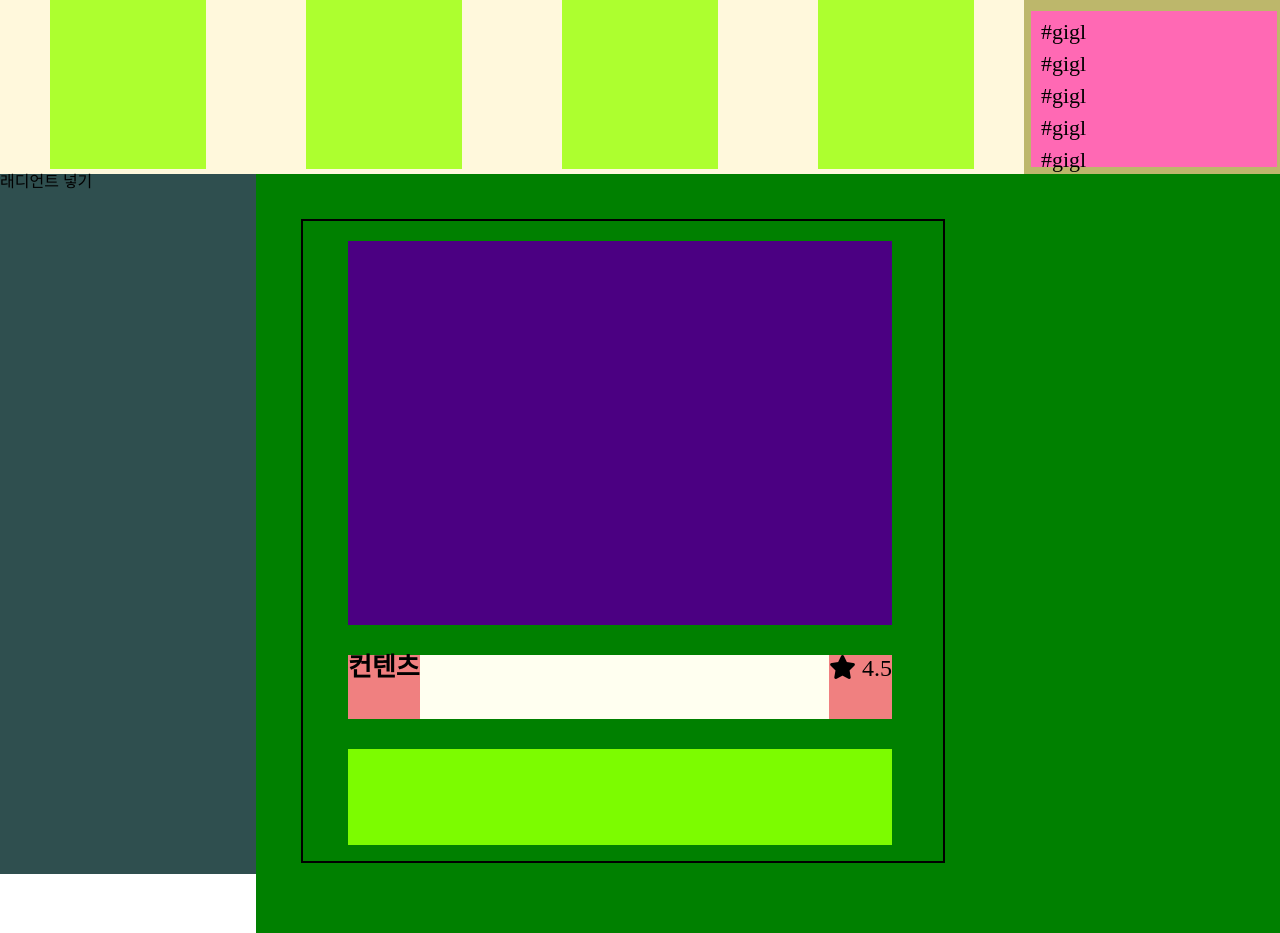
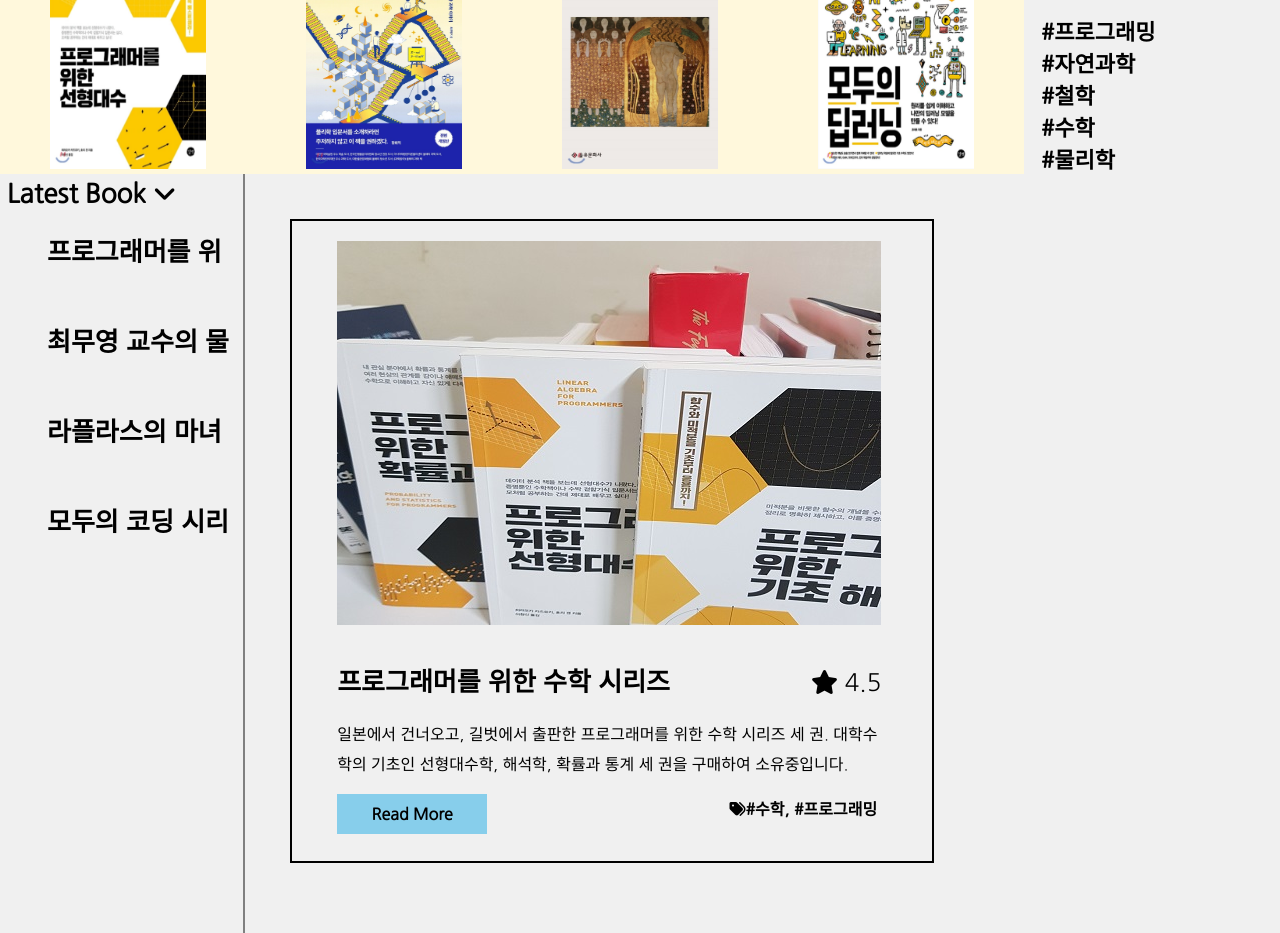
Before and after one commit to Chainruledydx/HtmlWebProgrammingPrac, a plain HTML site: page index.html in a window 1280 px wide. Shown: the part 98-1031 px from the top of the page. Drawn offline with Linux system fonts and the light colour scheme.

Commit message:
checkpoint(middle)
complete(50%)

```diff
--- a/css/style.css
+++ b/css/style.css
@@ -1,4 +1,9 @@
 @import "./reset.css";
+
+body {
+  background-color: rgb(240, 240, 240);
+  font-family: "Nanum Gothic", sans-serif;
+}
 
 .main {
   width: 100vw;
@@ -10,7 +15,7 @@
   float: left;
   width: 100vw;
   height: 4vh;
-  background-color: coral;
+  background-color: rgb(200, 200, 200);
   display: flex;
   justify-content: space-between;
 }
@@ -22,6 +27,7 @@
   padding: 10px 0px 0px 10px;
   display: flex;
   justify-content: space-between;
+  font-weight: 600;
 }
 
 .main-optionleft {
@@ -46,15 +52,33 @@
 .main-home-logic {
   width: 230px;
   height: 230px;
-  background-color: greenyellow;
   margin: 20px 50px 20px 50px;
+}
+
+#logo1 {
+  background-image: url("../source/img/logo01.jpg");
+  background-repeat: round;
+}
+
+#logo2 {
+  background-image: url("../source/img/logo02.jpg");
+  background-repeat: round;
+}
+
+#logo3 {
+  background-image: url("../source/img/logo03.jpg");
+  background-repeat: round;
+}
+
+#logo4 {
+  background-image: url("../source/img/logo04.jpg");
+  background-repeat: round;
 }
 
 .main-topic {
   float: left;
   width: 20vw;
   height: 30vh;
-  background-color: darkkhaki;
   display: flex;
   flex-direction: column;
 }
@@ -63,16 +87,16 @@
   width: 96%;
   height: 25%;
   margin: 7px;
-  background-color: indigo;
   font-size: 30px;
   line-height: normal;
+  border-bottom: 3px solid gray;
 }
 
 .main-topic-bot {
   width: 96%;
   height: 65%;
   margin: 7px;
-  background-color: hotpink;
+  font-weight: 600;
 }
 
 .lili {
@@ -82,9 +106,40 @@
 
 .main-index {
   float: left;
-  width: 20vw;
+  width: 19vw;
   height: auto;
-  background-color: darkslategrey;
+  background: -moz-linear-gradient(
+    top,
+    rgba(237, 237, 237, 1) 0%,
+    rgba(246, 246, 246, 1) 53%,
+    rgba(255, 255, 255, 1) 100%
+  );
+}
+
+.main-index-top {
+  width: 100%;
+  height: auto;
+  padding: 7px;
+  display: flex;
+  flex-direction: column;
+  font-weight: 600;
+  font-size: 26px;
+}
+
+.glink {
+  width: auto;
+  height: 50px;
+  line-height: 50px;
+  padding-left: 20px;
+  margin: 20px;
+  border: 2px solid hidden;
+  transition: background-color 0.5s, border 0.5s;
+  overflow: hidden;
+}
+
+.glink:hover {
+  border: 2px solid black;
+  background-color: gray;
 }
 
 .imsi {
@@ -96,7 +151,7 @@
   float: left;
   width: 80vw;
   height: auto;
-  background-color: green;
+  border-left: 2px solid gray;
 }
 
 .main-content-container {
@@ -111,8 +166,27 @@
   float: left;
   width: 85%;
   height: 60%;
-  background-color: indigo;
   margin: 20px 20px 10px 45px;
+}
+
+#img-1 {
+  background-image: url("../source/img/img01.jpg");
+  background-repeat: no-repeat;
+}
+
+#img-2 {
+  background-image: url("../source/img/img02.jpg");
+  background-repeat: round;
+}
+
+#img-3 {
+  background-image: url("../source/img/img03.jpg");
+  background-repeat: round;
+}
+
+#img-4 {
+  background-image: url("../source/img/img04.jpg");
+  background-repeat: round;
 }
 
 .m-c-c-title {
@@ -121,31 +195,56 @@
   justify-content: space-between;
   width: 85%;
   height: 10%;
-  background-color: ivory;
-  margin: 20px 20px 10px 45px;
+  margin: 20px 20px 0px 45px;
 }
 
 .m-c-c-ttl {
   height: 100%;
   width: auto;
-  background-color: lightcoral;
   font-size: 26px;
   font-weight: 600;
+  line-height: 55px;
+  cursor: pointer;
+  transition: font-size 0.5s ease-in-out, color 0.25s;
+}
+
+.m-c-c-ttl:hover {
+  font-size: 28px;
+  color: crimson;
 }
 
 .m-c-c-star {
   height: 100%;
   width: auto;
-  background-color: lightcoral;
   line-height: 10px;
   text-align: right;
   font-size: 24px;
+  line-height: 55px;
 }
 
 .m-c-c-discrp {
   float: left;
+  display: flex;
   width: 85%;
-  height: 15%;
-  background-color: lawngreen;
-  margin: 20px 20px 10px 45px;
+  height: auto;
+  line-height: 30px;
+  margin: 0px 20px 10px 45px;
 }
+
+.readmore {
+  float: left;
+  width: 150px;
+  height: 40px;
+  line-height: 40px;
+  font-weight: 600;
+  text-align: center;
+  background-color: skyblue;
+  margin: 5px 5px 5px 45px;
+}
+
+.tag {
+  float: right;
+  line-height: 40px;
+  margin: 0px 55px 10px 20px;
+  font-weight: 600;
+}
--- a/index.html
+++ b/index.html
@@ -9,6 +9,10 @@
       src="https://kit.fontawesome.com/112c567742.js"
       crossorigin="anonymous"
     ></script>
+    <link
+      href="https://fonts.googleapis.com/css2?family=Nanum+Gothic&display=swap"
+      rel="stylesheet"
+    />
   </head>
   <body>
     <div class="main">
@@ -27,58 +31,92 @@
         </div>
       </div>
       <div class="main-home">
-        <div class="main-home-logic"></div>
-        <div class="main-home-logic"></div>
-        <div class="main-home-logic"></div>
-        <div class="main-home-logic"></div>
+        <div id="logo1" class="main-home-logic"></div>
+        <div id="logo2" class="main-home-logic"></div>
+        <div id="logo3" class="main-home-logic"></div>
+        <div id="logo4" class="main-home-logic"></div>
       </div>
       <div class="main-topic">
-        <div class="main-topic-top">What's New?</div>
+        <div class="main-topic-top">Popular Tags</div>
         <div class="main-topic-bot">
           <ul>
-            <li class="lili">#gigl</li>
-            <li class="lili">#gigl</li>
-            <li class="lili">#gigl</li>
-            <li class="lili">#gigl</li>
-            <li class="lili">#gigl</li>
+            <li class="lili">#프로그래밍</li>
+            <li class="lili">#자연과학</li>
+            <li class="lili">#철학</li>
+            <li class="lili">#수학</li>
+            <li class="lili">#물리학</li>
           </ul>
         </div>
       </div>
       <div class="main-index">
-        <div class="imsi">래디언트 넣기</div>
+        <div class="main-index-top">
+          <div class="glinktop">
+            Latest Book <i class="fas fa-angle-down"></i>
+          </div>
+          <div class="glink">
+            프로그래머를 위한 수학
+          </div>
+          <div class="glink">
+            최무영 교수의 물리학 강의
+          </div>
+          <div class="glink">라플라스의 마녀 시리즈</div>
+          <div class="glink">모두의 코딩 시리즈</div>
+        </div>
       </div>
       <div class="main-content">
         <div class="main-content-container">
-          <div class="m-c-c-img"></div>
+          <div id="img-1" class="m-c-c-img"></div>
           <div class="m-c-c-title">
-            <div class="m-c-c-ttl">컨텐츠</div>
+            <div class="m-c-c-ttl">프로그래머를 위한 수학 시리즈</div>
             <div class="m-c-c-star"><i class="fas fa-star"></i> 4.5</div>
           </div>
-          <div class="m-c-c-discrp"></div>
+          <div class="m-c-c-discrp">
+            일본에서 건너오고, 길벗에서 출판한 프로그래머를 위한 수학 시리즈 세
+            권. 대학수학의 기초인 선형대수학, 해석학, 확률과 통계 세 권을
+            구매하여 소유중입니다.
+          </div>
+          <div class="readmore">Read More</div>
+          <div class="tag"><i class="fas fa-tags"></i>#수학, #프로그래밍</div>
         </div>
         <div class="main-content-container">
-          <div class="m-c-c-img"></div>
+          <div id="img-2" class="m-c-c-img"></div>
           <div class="m-c-c-title">
-            <div class="m-c-c-ttl"></div>
-            <div class="m-c-c-star"></div>
+            <div class="m-c-c-ttl">최무영 교수의 물리학 강의</div>
+            <div class="m-c-c-star"><i class="fas fa-star"></i> 5</div>
           </div>
-          <div class="m-c-c-discrp"></div>
+          <div class="m-c-c-discrp">
+            02~05년도에 서울대학교에서 진행되었던 자연과학을 전공하지 않는
+            학부생을 위한 최무영 교수의 물리학 강의를 책으로 엮어낸 것입니다.
+          </div>
+          <div class="readmore">Read More</div>
+          <div class="tag"><i class="fas fa-tags"></i>#물리학, #자연과학</div>
         </div>
         <div class="main-content-container">
-          <div class="m-c-c-img"></div>
+          <div id="img-3" class="m-c-c-img"></div>
           <div class="m-c-c-title">
-            <div class="m-c-c-ttl"></div>
-            <div class="m-c-c-star"></div>
+            <div class="m-c-c-ttl">러셀 서양철학사</div>
+            <div class="m-c-c-star"><i class="fas fa-star"></i> 4.5</div>
           </div>
-          <div class="m-c-c-discrp"></div>
+          <div class="m-c-c-discrp">
+            최근 을유사상고전에서 새롭게 번역하여 출간한 버트런드 러셀의 유명
+            서적, 서양철학사 입니다.
+          </div>
+          <div class="readmore">Read More</div>
+          <div class="tag"><i class="fas fa-tags"></i>#철학, #유명고전</div>
         </div>
         <div class="main-content-container">
-          <div class="m-c-c-img"></div>
+          <div id="img-4" class="m-c-c-img"></div>
           <div class="m-c-c-title">
-            <div class="m-c-c-ttl"></div>
-            <div class="m-c-c-star"></div>
+            <div class="m-c-c-ttl">모두의 코딩 시리즈</div>
+            <div class="m-c-c-star"><i class="fas fa-star"></i> 3.5</div>
           </div>
-          <div class="m-c-c-discrp"></div>
+          <div class="m-c-c-discrp">
+            길벗에서 출판중인 '모두의~' 코딩 가이드북들입니다.
+          </div>
+          <div class="readmore">Read More</div>
+          <div class="tag">
+            <i class="fas fa-tags"></i>#프로그래밍, #기초지식
+          </div>
         </div>
       </div>
     </div>
```
Also changed, not shown: source/img/img01.jpg (added), source/img/img02.jpg (added), source/img/img03.jpg (added), source/img/img04.jpg (added), source/img/logo01.jpg (added), source/img/logo02.jpg (added), source/img/logo03.jpg (added), source/img/logo04.jpg (added), source/logo.png (deleted), 1 other file.
